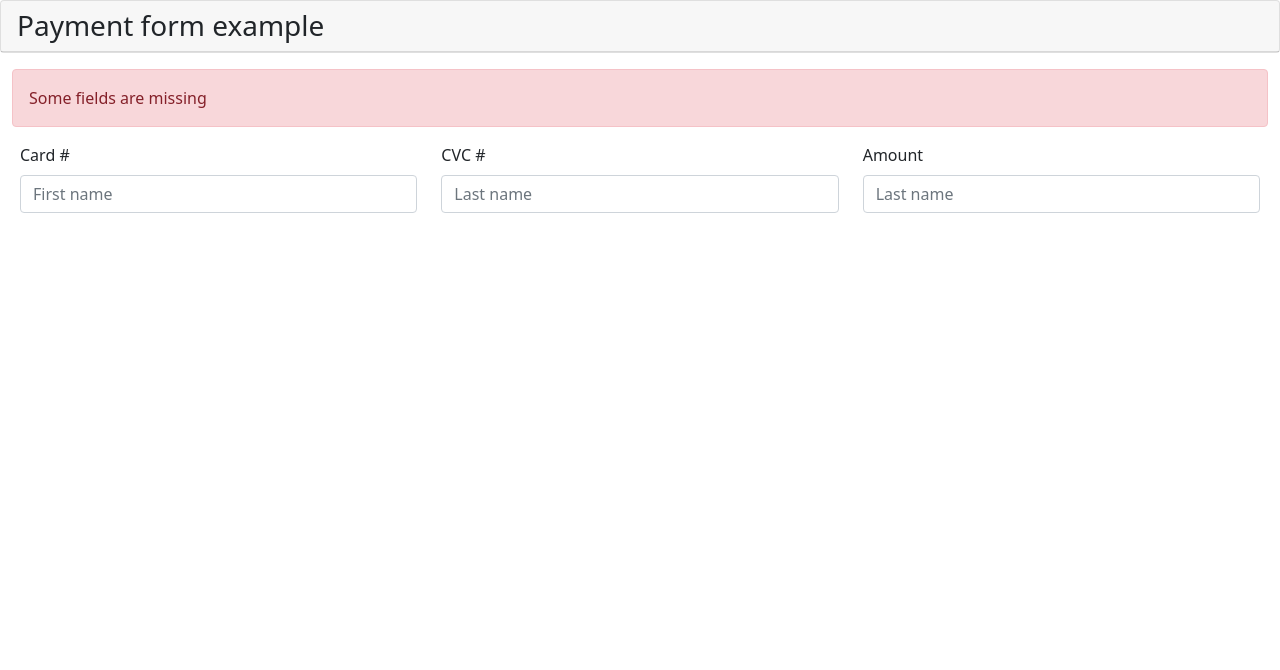
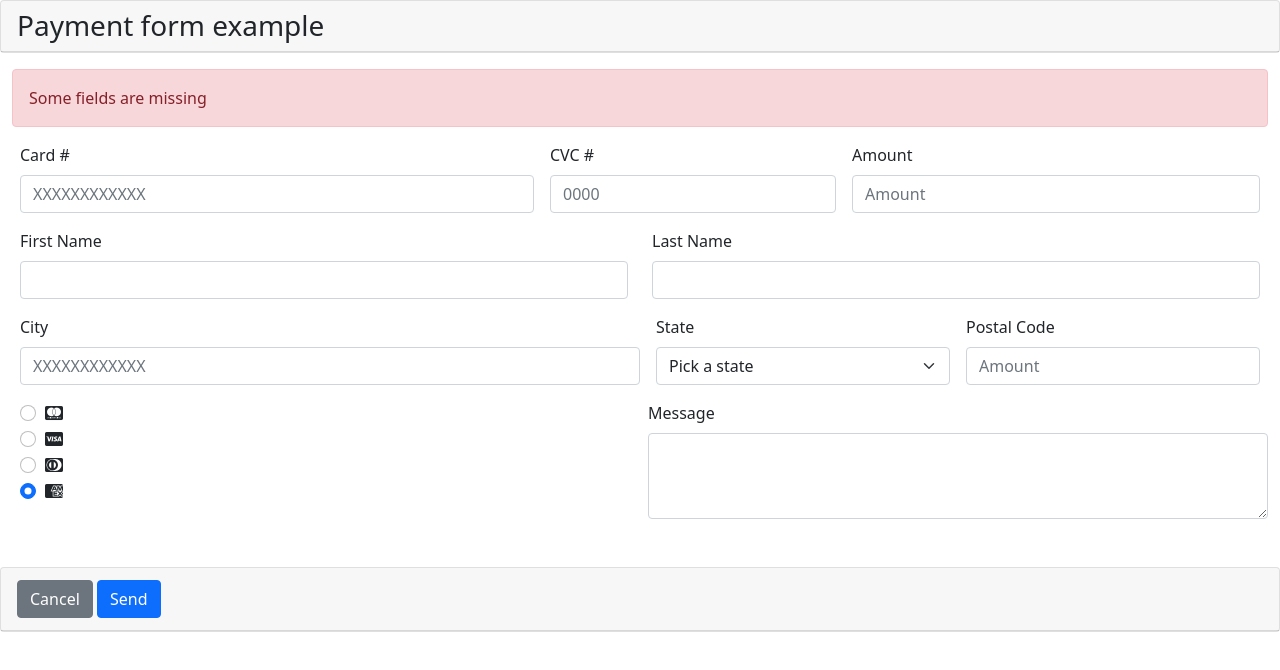
Before and after one commit to 4GeeksAcademy/Ricardo-Lara-Crea-un-form-HTML5, a plain HTML site: page index.html in a window 1280 px wide. Drawn offline with nearby package versions, Linux system fonts and the light colour scheme.

Commit message:
Almost there

```diff
--- a/index.html
+++ b/index.html
@@ -1,18 +1,19 @@
 <!DOCTYPE html>
 <html>
+
 <head>
   <meta charset="UTF-8">
   <meta name="viewport" content="width=device-width, initial-scale=1.0">
   <link rel="stylesheet" type="text/css" href="styles.css">
-    <link
-			href="https://cdn.jsdelivr.net/npm/bootstrap@5.0.2/dist/css/bootstrap.min.css"
-			rel="stylesheet"
-			integrity="sha384-EVSTQN3/azprG1Anm3QDgpJLIm9Nao0Yz1ztcQTwFspd3yD65VohhpuuCOmLASjC"
-			crossorigin="anonymous"
-		/>
+  <link href="https://cdn.jsdelivr.net/npm/bootstrap@5.0.2/dist/css/bootstrap.min.css" rel="stylesheet"
+    integrity="sha384-EVSTQN3/azprG1Anm3QDgpJLIm9Nao0Yz1ztcQTwFspd3yD65VohhpuuCOmLASjC" crossorigin="anonymous">
+    <link rel="stylesheet" href="https://cdnjs.cloudflare.com/ajax/libs/font-awesome/7.0.1/css/all.min.css">
   <title>Document</title>
 </head>
+
 <body>
+
+  <!-- Head -->
   <div class="card card-outline-secondary">
     <div class="card-header">
       <h3 class="mb-0">Payment form example</h3>
@@ -28,33 +29,111 @@
 
   <!-- 3 Col -->
   <div class="container-fluid">
+    <div class="row g-3">
+      <div class="col-sm-5 ms-2">
+        <label for="3col" class="form-label">Card #</label>
+        <input type="text" class="form-control" placeholder="XXXXXXXXXXXX" aria-label="First name" id="3col">
+      </div>
+      <div class="col-sm">
+        <label for="3col" class="form-label">CVC #</label>
+        <input type="text" class="form-control" placeholder="0000" aria-label="Last name" id="3col">
+      </div>
+      <div class="col-sm-4 me-2">
+        <label for="3col" class="form-label">Amount</label>
+        <input type="text" class="form-control" placeholder="Amount" aria-label="Last name" id="3col">
+      </div>
+    </div>
+  </div>
+
+  <!-- 2 col -->
+  <div class="container-fluid mt-3">
     <div class="row">
       <div class="col ms-2">
-    <label for="3col" class="form-label">Card #</label>
-    <input type="text" class="form-control" placeholder="First name" aria-label="First name" id="3col">
+        <label for="3col" class="form-label">First Name</label>
+        <input type="text" class="form-control" aria-label="First name" id="3col">
+      </div>
+      <div class="col me-2">
+        <label for="3col" class="form-label">Last Name</label>
+        <input type="text" class="form-control" aria-label="Last name" id="3col">
+      </div>
+    </div>
+  </div>
+
+  <!-- 3 col final  -->
+  <div class="container-fluid mt-3">
+    <div class="row g-3">
+      <div class="col-sm-6 ms-2">
+        <label for="3col" class="form-label">City</label>
+        <input type="text" class="form-control" placeholder="XXXXXXXXXXXX" aria-label="First name" id="3col">
       </div>
       <div class="col">
-    <label for="3col" class="form-label">CVC #</label>
-    <input type="text" class="form-control" placeholder="Last name" aria-label="Last name" id="3col">
+        <label for="3col" class="form-label">State</label>
+        <select class="form-select" aria-label="Default select example">
+          <option selected>Pick a state</option>
+          <option value="1">One</option>
+          <option value="2">Two</option>
+          <option value="3">Three</option>
+        </select>
       </div>
       <div class="col me-2">
-    <label for="3col" class="form-label">Amount</label>
-    <input type="text" class="form-control" placeholder="Last name" aria-label="Last name" id="3col">
+        <label for="3col" class="form-label">Postal Code</label>
+        <input type="text" class="form-control" placeholder="Amount" aria-label="Last name" id="3col">
       </div>
+    </div>
+  </div>
+
+  <!-- 2 col final-->
+  <div class="container-fluid mt-3">
+    <div class="row g-2">
+      <div class="col-sm ms-2">
+        <div class="form-check">
+          <input class="form-check-input" type="radio" name="radioDefault" id="radioDefault1">
+          <label class="form-check-label" for="radioDefault1">
+            <i class="fa-brands fa-cc-mastercard"></i>
+          </label>
+        </div>
+        <div class="form-check">
+          <input class="form-check-input" type="radio" name="radioDefault" id="radioDefault2" checked>
+          <label class="form-check-label" for="radioDefault2">
+            <i class="fa-brands fa-cc-visa"></i>
+          </label>
+        </div>
+        <div class="form-check">
+          <input class="form-check-input" type="radio" name="radioDefault" id="radioDefault2" checked>
+          <label class="form-check-label" for="radioDefault2">
+            <i class="fa-brands fa-cc-diners-club"></i>
+          </label>
+        </div>
+        <div class="form-check">
+          <input class="form-check-input" type="radio" name="radioDefault" id="radioDefault2" checked>
+          <label class="form-check-label" for="radioDefault2">
+            <i class="fa-brands fa-cc-amex"></i>
+          </label>
+        </div>
+      </div>
+      <div class="col-sm">
+        <label for="exampleFormControlTextarea1" class="form-label">Message</label>
+        <textarea class="form-control" id="exampleFormControlTextarea1" rows="3"></textarea>
+      </div>
+    </div>
+  </div>
+
+  <!-- Final -->
+  <div class="card card-outline-secondary mt-5">
+    <div class="card-header">
+      <button type="button" class="btn btn-secondary mt-1 mb-1">Cancel</button>
+      <button type="button" class="btn btn-primary mt-1 mb-1">Send</button>
     </div>
   </div>
 
 
   <!-- Bootstrap -->
-    <script
-			src="https://cdn.jsdelivr.net/npm/@popperjs/core@2.9.2/dist/umd/popper.min.js"
+  <script src="https://cdn.jsdelivr.net/npm/@popperjs/core@2.9.2/dist/umd/popper.min.js"
     integrity="sha384-IQsoLXl5PILFhosVNubq5LC7Qb9DXgDA9i+tQ8Zj3iwWAwPtgFTxbJ8NT4GN1R8p"
-			crossorigin="anonymous"
-		></script>
-		<script
-			src="https://cdn.jsdelivr.net/npm/bootstrap@5.0.2/dist/js/bootstrap.min.js"
+    crossorigin="anonymous"></script>
+  <script src="https://cdn.jsdelivr.net/npm/bootstrap@5.0.2/dist/js/bootstrap.min.js"
     integrity="sha384-cVKIPhGWiC2Al4u+LWgxfKTRIcfu0JTxR+EQDz/bgldoEyl4H0zUF0QKbrJ0EcQF"
-			crossorigin="anonymous"
-		></script>
+    crossorigin="anonymous"></script>
 </body>
+
 </html>
```
Lines whose indentation alone changed are shown as unchanged.
